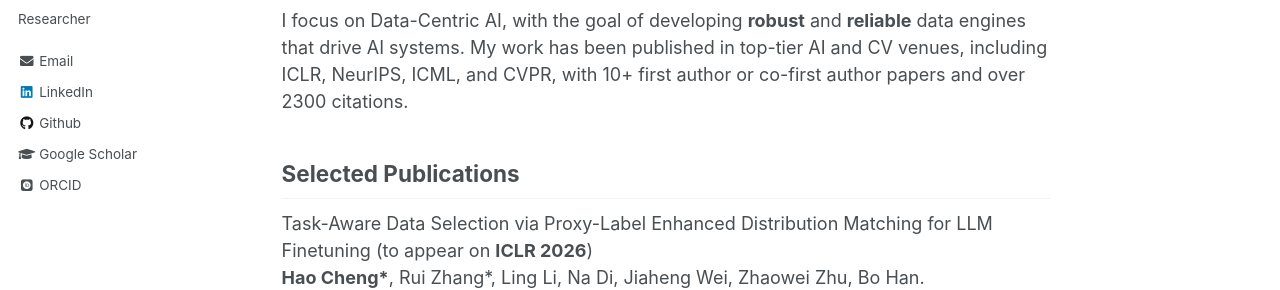
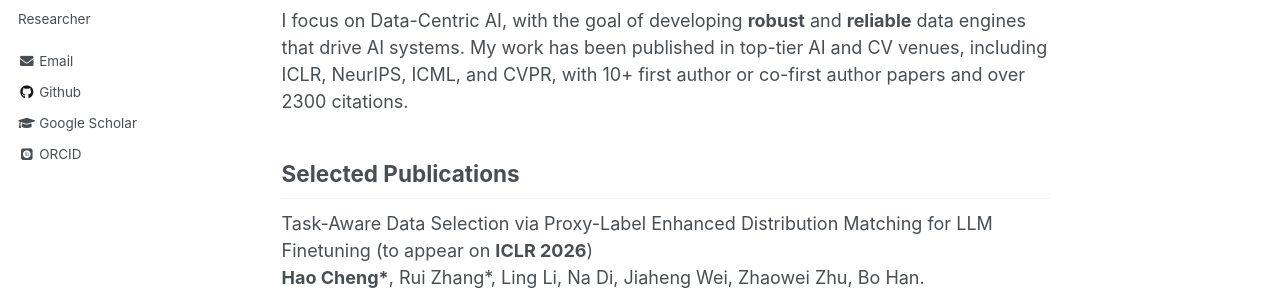
Before and after one commit to haochenglouis/haochenglouis.github.io, a Jekyll site: the page built from _pages/about.md, in a window 1280 px wide. Shown: the part 285-575 px from the top of the page. Built offline with Jekyll 4.4.1, drawn with Linux system fonts in a browser that asks for light colours; some web fonts are replaced.

Commit message:
Update _config.yml

```diff
--- a/_config.yml
+++ b/_config.yml
@@ -102,7 +102,7 @@ author:
   instagram        :
   impactstory      : #"https://profiles.impactstory.org/u/xxxx-xxxx-xxxx-xxxx"
   lastfm           :
-  linkedin         : "昊-程-73b2b2334"
+  #linkedin         : "昊-程-73b2b2334"
   orcid            : "http://orcid.org/0000-0001-8864-7818"
   pinterest        :
   soundcloud       :
```
